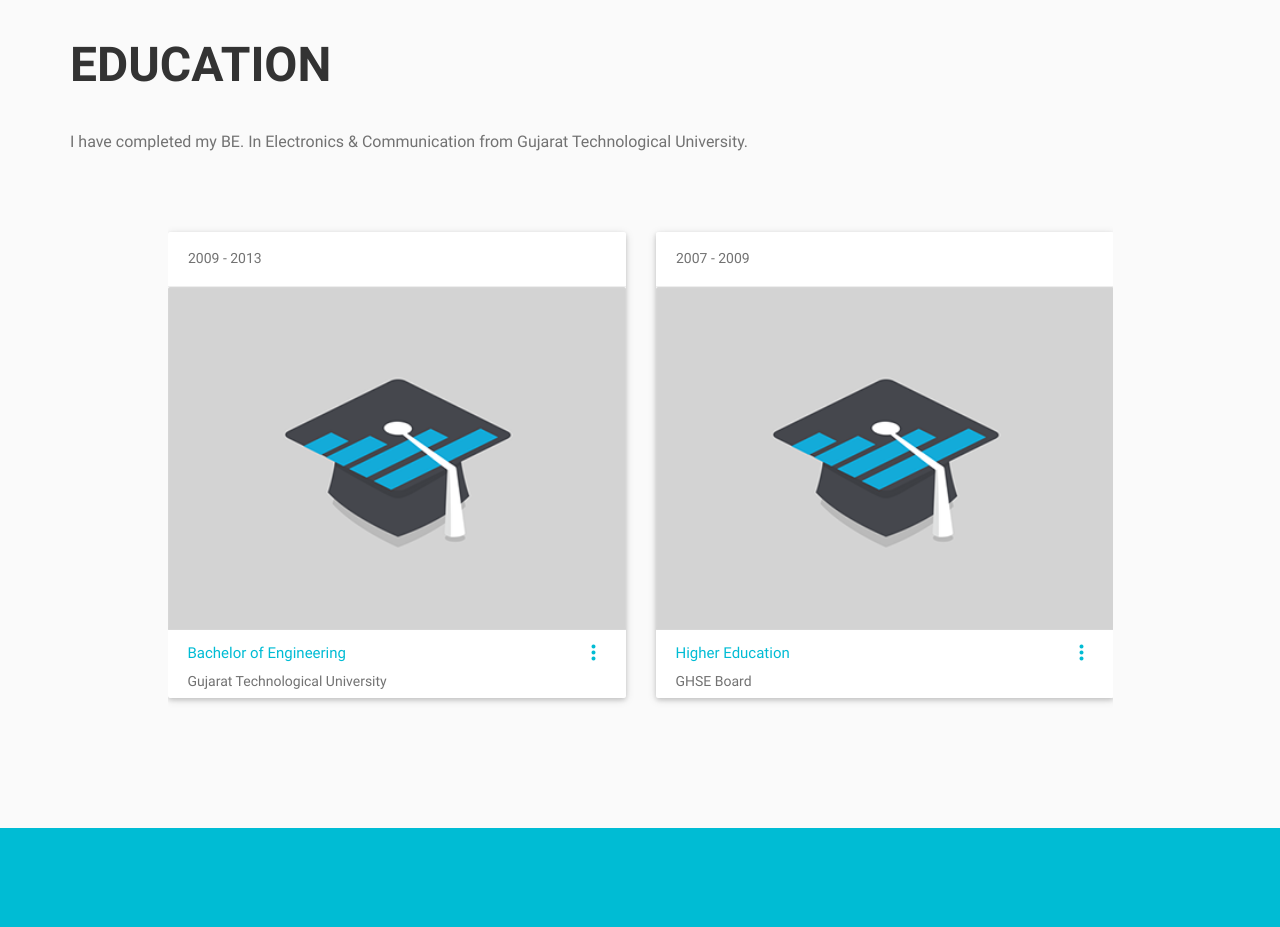
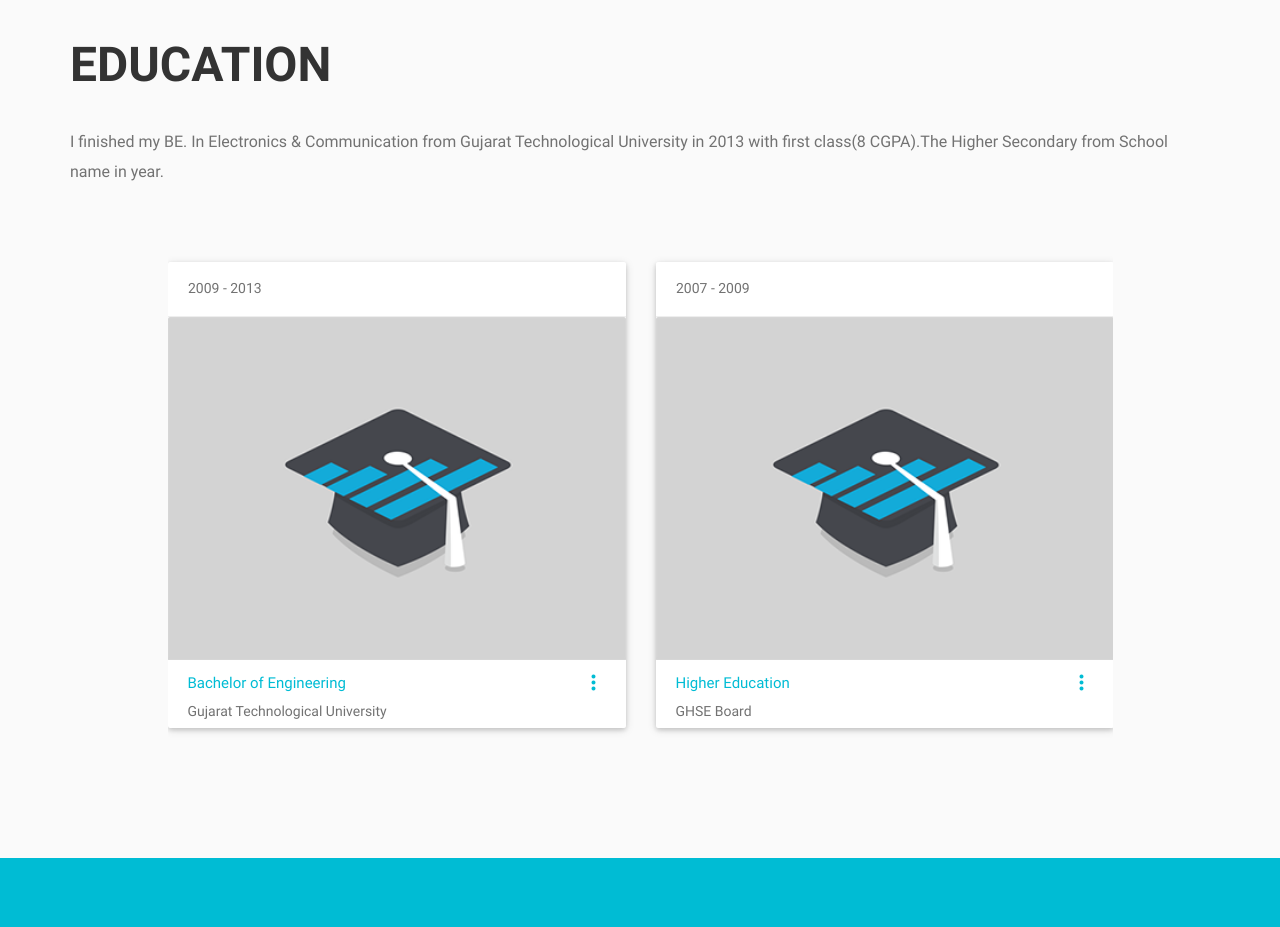
Before and after one commit to Hemant411/hemantpatel.github.io, a plain HTML site: page index.html in a window 1280 px wide. Shown: the part 3040-3967 px from the top of the page. Drawn offline with Linux system fonts and the light colour scheme; some packages are replaced by stand-ins of ours.

Commit message:
Update index.html

```diff
--- a/index.html
+++ b/index.html
@@ -497,7 +497,7 @@
             <div class="education-inner">
               <div class="col-sm-12">
                 <h2 class="title">education</h2>
-                <p class="regular-text">I have completed my BE. In Electronics & Communication from Gujarat Technological University.</p>
+                <p class="regular-text">I finished my BE. In Electronics & Communication from Gujarat Technological University in 2013 with first class(8 CGPA).The Higher Secondary from School name in year.</p>
               </div>
               <div class="col-sm-12 col-md-offset-1 col-md-10 card-box-wrap">
                 <div class="row">
```
